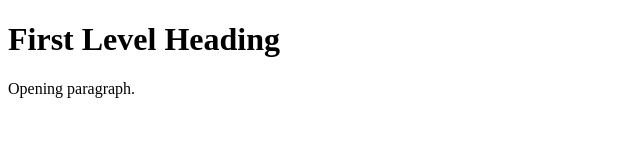
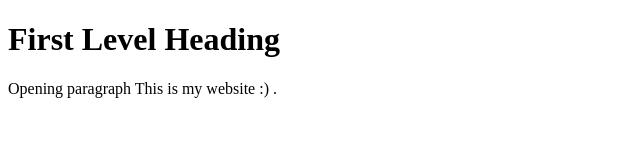
Before and after one commit to seangk29/JGPFpage, a plain HTML site: page index.html in a window 1280 px wide. Shown: the whole page, without its empty margins (0-640 px from the left). Drawn offline with Linux system fonts and the light colour scheme.

Commit message:
Update index.html

```diff
--- a/index.html
+++ b/index.html
@@ -5,6 +5,6 @@
     </head>
     <body>
         <h1>First Level Heading</h1>
-        <p>Opening paragraph.</p>
+        <p>Opening paragraph This is my website :) .</p>
     </body>
 </html>
```
